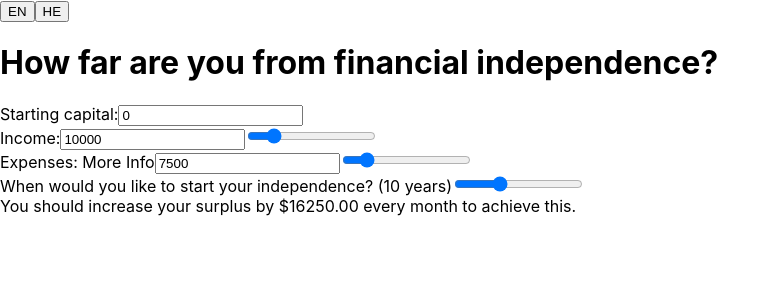
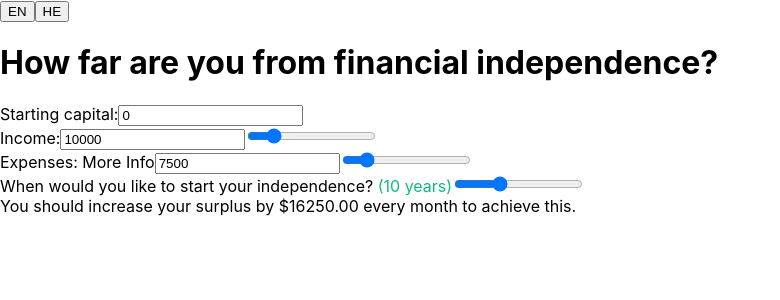
Before and after one commit to dekel31/financial-independence, a React (Create React App) app: page / in a window 1280 px wide. Shown: the top 300 px of the page, without its empty margins (0-780 px from the left). Built offline with nearby package versions, Linux system fonts and the light colour scheme.

Commit message:
Update App.js

```diff
--- a/src/App.js
+++ b/src/App.js
@@ -15,7 +15,8 @@ const translations = {
 	fail: "You are not financialy independent right now :(",
 	moreInfo: "More Info",
 	years: "years",
-	currency: "$"
+	currency: "$",
+	now: "Now"
   },
   he: {
     title: "כמה אתה רחוק מעצמאות כלכלית?",
@@ -30,7 +31,8 @@ const translations = {
 	fail: "אינך בעצמאות כלכלית כרגע :(",
 	moreInfo: "מידע נוסף",
     years: "שנים",
-	currency: "₪"
+	currency: "₪",
+	now: "עכשיו"
   }
 };
 
@@ -104,7 +106,14 @@ const FinancialIndependence = () => {
       </div>
 
       <div className={`input-container-${language === "he" ? "rtl" : "ltr"}`}>
-        <label>{translations[language].independence} ({numOfYears} {translations[language].years})</label>
+		<label>
+			{translations[language].independence}{" "}
+			{numOfYears !== 0
+			? <span style={{color: "#10b981", textWeight: "bold"}}>({numOfYears} {translations[language].years})</span>
+			: <span style={{color: "#10b981", textWeight: "bold"}}>{translations[language].now}</span>
+			}
+		</label>
+
         <input
           type="range"
           min="0"
```
